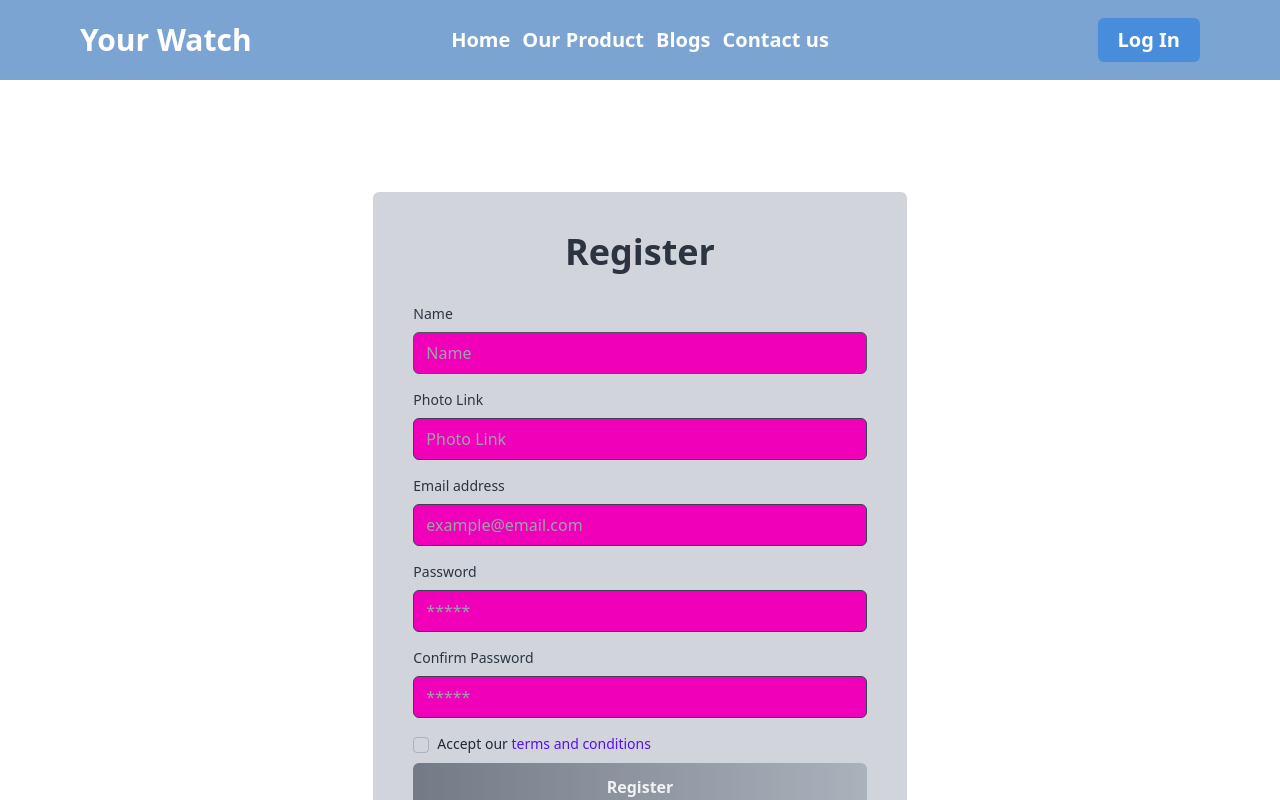
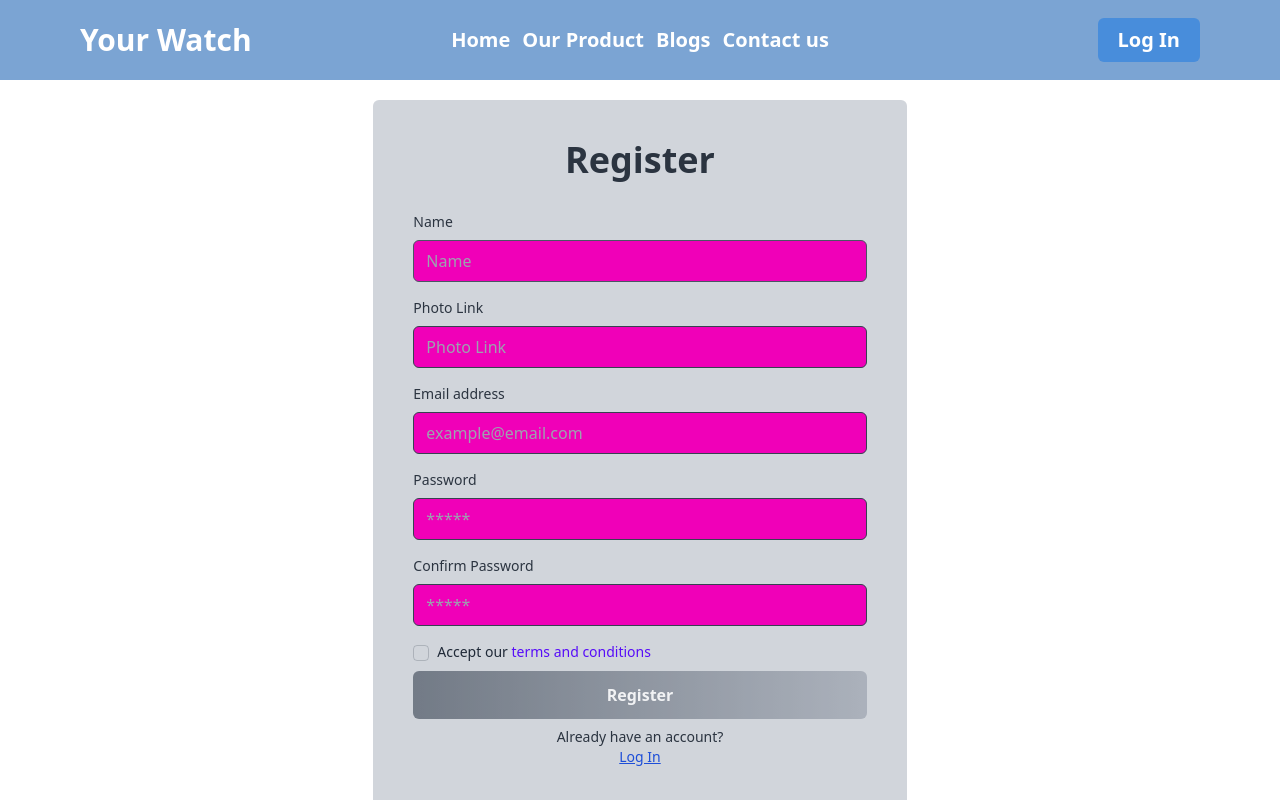
Before and after one commit to ibrahim2337/your-watch, a React (Vite) app: page /register in a window 1280 px wide. Shown: the top 800 px of the page. Built offline with nearby package versions, Linux system fonts and the light colour scheme; no server answers.

Commit message:
register page complate

```diff
--- a/src/pages/RegisterPage/RegisterPage.jsx
+++ b/src/pages/RegisterPage/RegisterPage.jsx
@@ -63,7 +63,7 @@ const RegisterPage = () => {
     return (
 
        <>
-        <div className="container mx-auto w-11/12 md:w-7/12 lg:w-5/12 my-8 p-8 mt-28 rounded-md sm:p-10 text-neutral bg-gray-300">
+        <div className="container mx-auto w-11/12 md:w-7/12 lg:w-5/12 p-8 my-5 rounded-md sm:p-10 text-neutral bg-gray-300">
         <div className="mb-8 text-center">
           <h1 className="text-4xl font-bold">Register</h1>
         </div>
```
